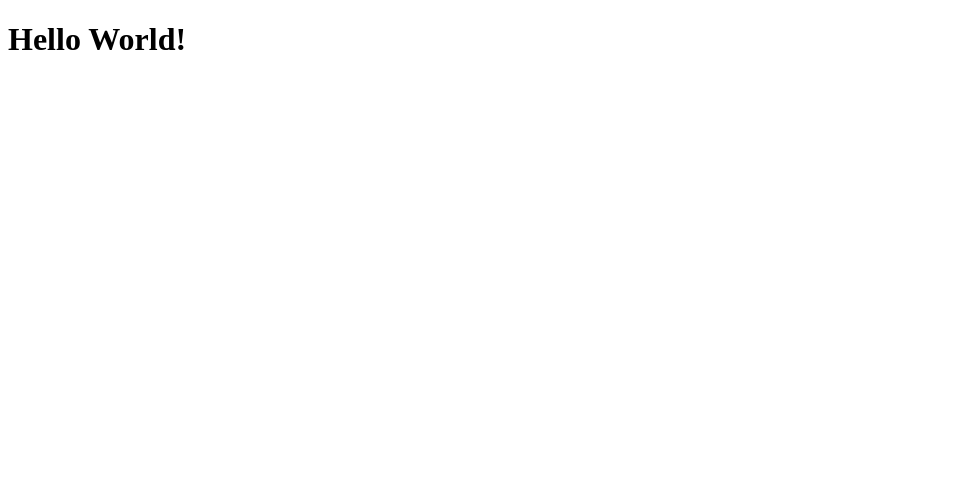
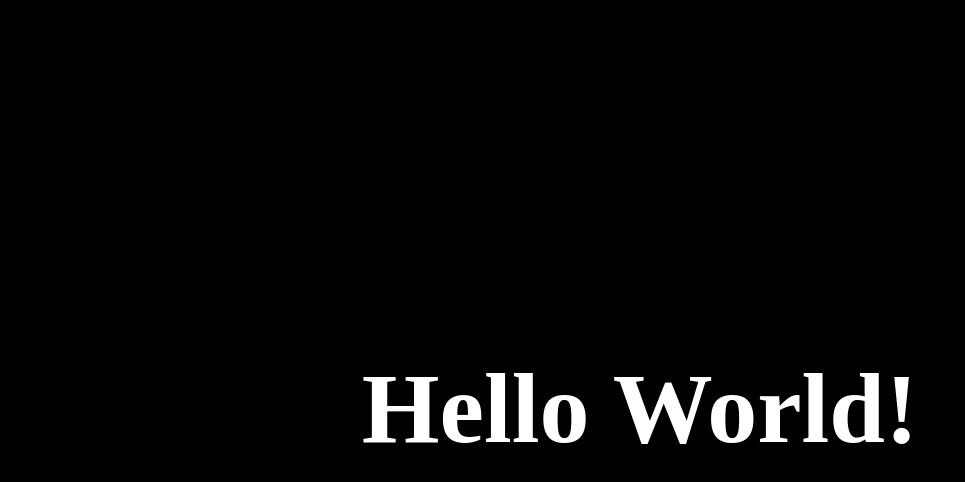
Before and after one commit to AndreiNok/projetoteste, a plain HTML site: page index.html in a window 1280 px wide. Shown: the whole page, without its empty margins (0-965 px from the left). Drawn offline with Linux system fonts and the light colour scheme.

Commit message:
criando pages

```diff
--- a/index.html
+++ b/index.html
@@ -3,6 +3,7 @@
 <head>
     <meta charset="UTF-8">
     <meta name="viewport" content="width=device-width, initial-scale=1.0">
+    <link rel="stylesheet" href="style.css">
     <title>Projeto Almanaque</title>
 </head>
 <body>
--- /dev/null
+++ b/style.css
@@ -0,0 +1,11 @@
+body{
+    background-color: black;
+    color:white;
+    height:100vh;
+    display: grid;
+    place-content: center;
+}
+
+h1{
+    font-size: 100px;
+}
```
